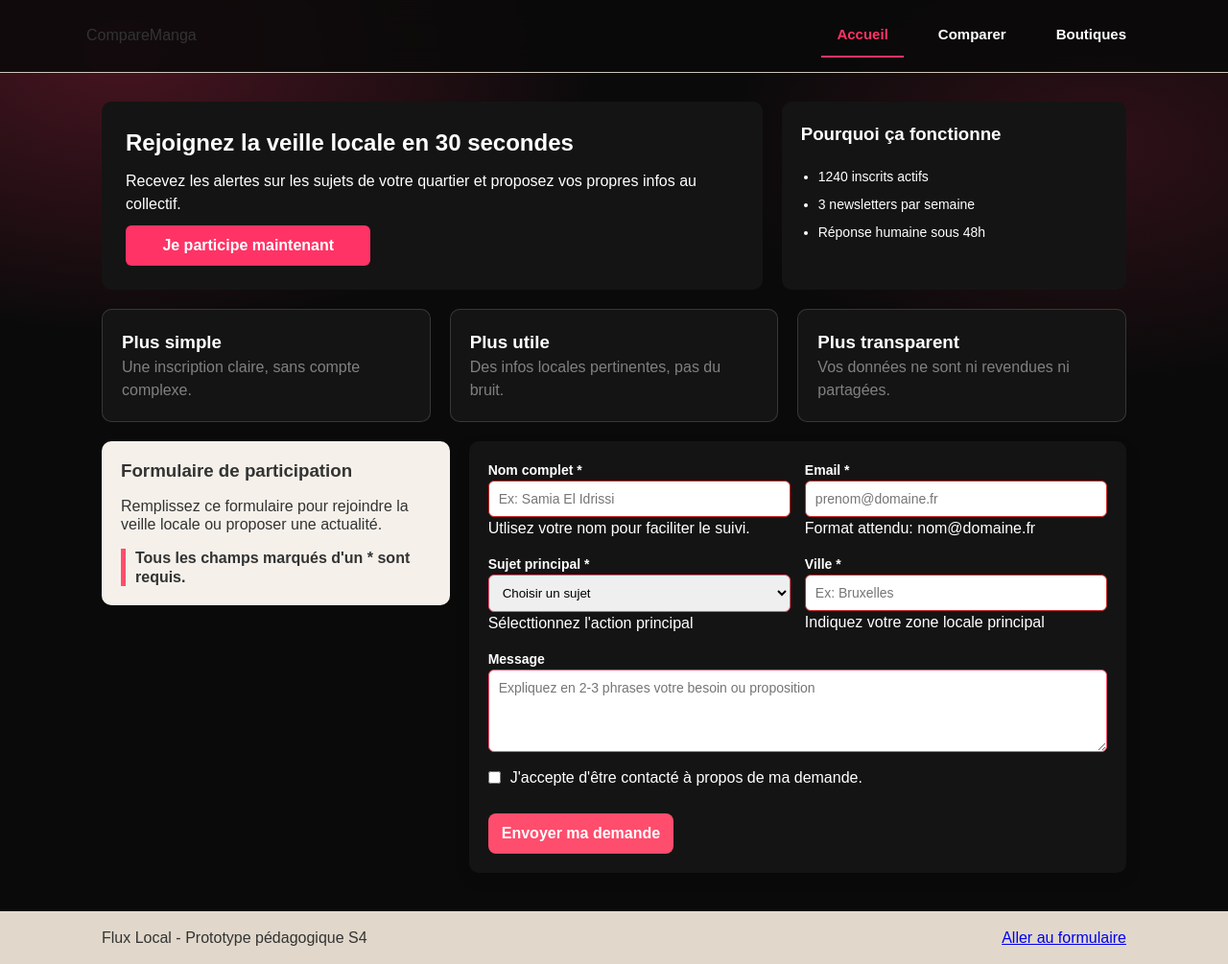
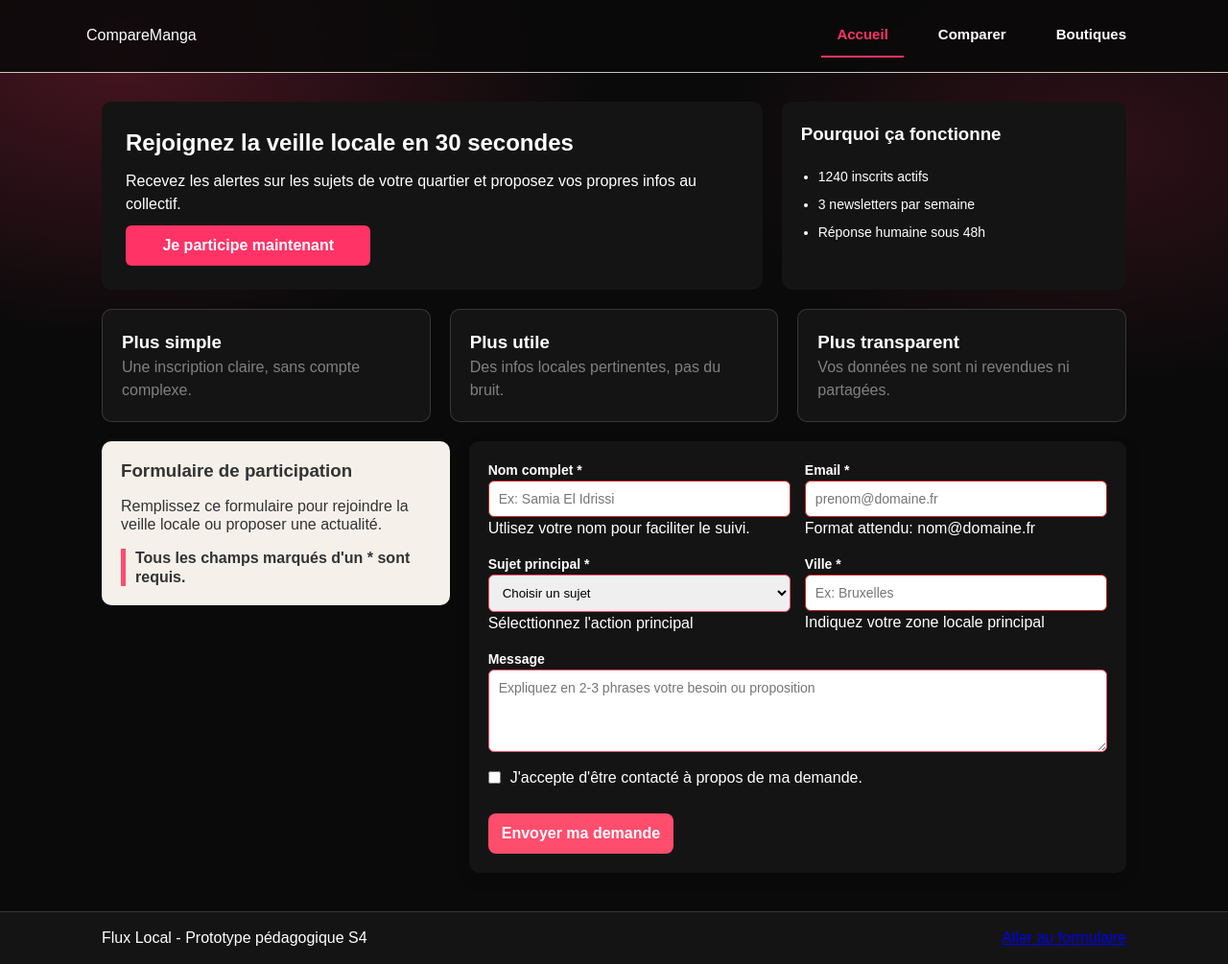
Before and after one commit to Satoruhali/starter-4-prj-jeudi-vendredi, a website: page inscription.html in a window 1280 px wide. Shown: the whole page at 96% size. Drawn offline with Linux system fonts and the light colour scheme.

Commit message:
sixteen commit: "modify a color to footer"

```diff
--- a/inscription.html
+++ b/inscription.html
@@ -43,6 +43,7 @@ body {
   radial-gradient(1000px 600px at 10% 5%, rgba(255, 51, 102, 0.25), transparent 50%),
   radial-gradient(800px 500px at 90% 15%, rgba(255, 51, 102, 0.15), transparent 50%),;   /* Surchargé par le style global sticky/transparent */
   border-bottom: 1px solid #cfc6b9;
+  color: white;
    ;
 }
 
@@ -50,6 +51,7 @@ body {
   justify-content: space-between;
   align-items: center;
   padding: 15px 0;
+
 }
 
 .site-nav {
@@ -238,8 +240,11 @@ input:invalid + .hint + .error {
 .site-footer {
   margin-top: 40px;
   padding: 15px 0;
-  background: #e1d8cb;
+  background: radial-gradient(1000px 600px at 10% 5%, rgba(255, 51, 102, 0.25), transparent 50%),
+  radial-gradient(800px 500px at 90% 15%, rgba(255, 51, 102, 0.15), transparent 50%),;;
+  color: white;
 }
+
 
 .footer-flex {
   justify-content: space-between;
```
